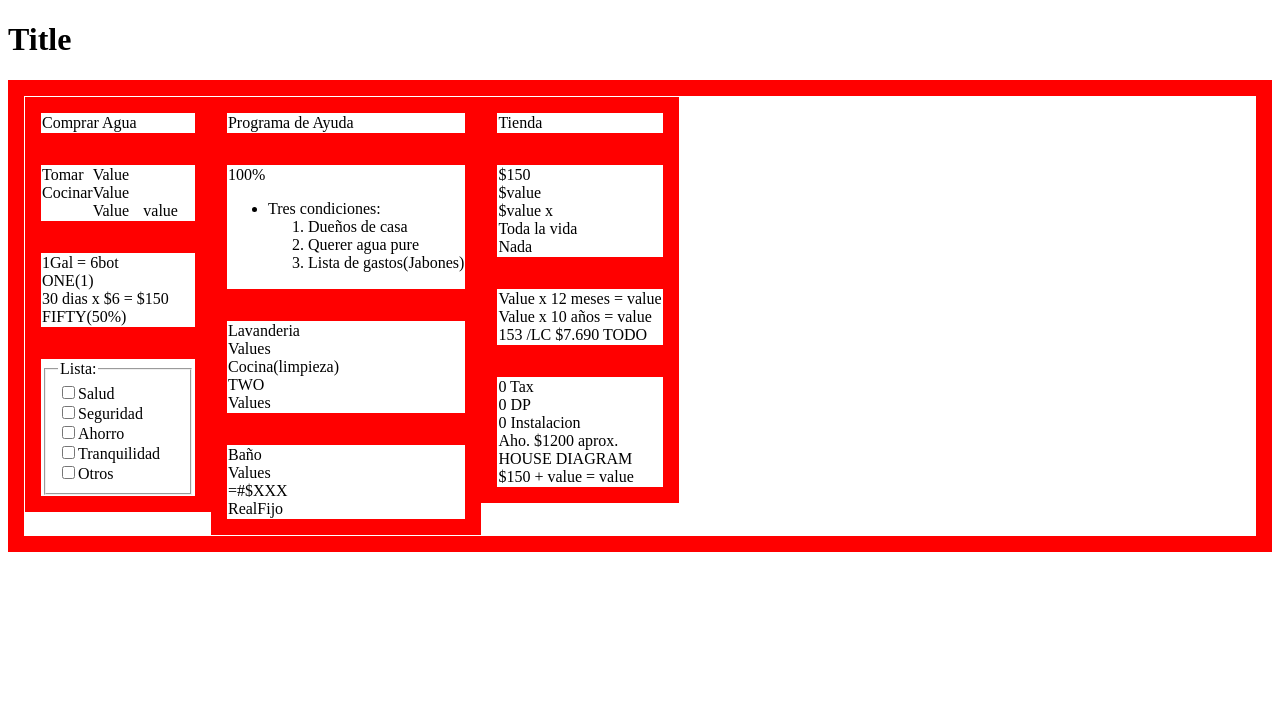
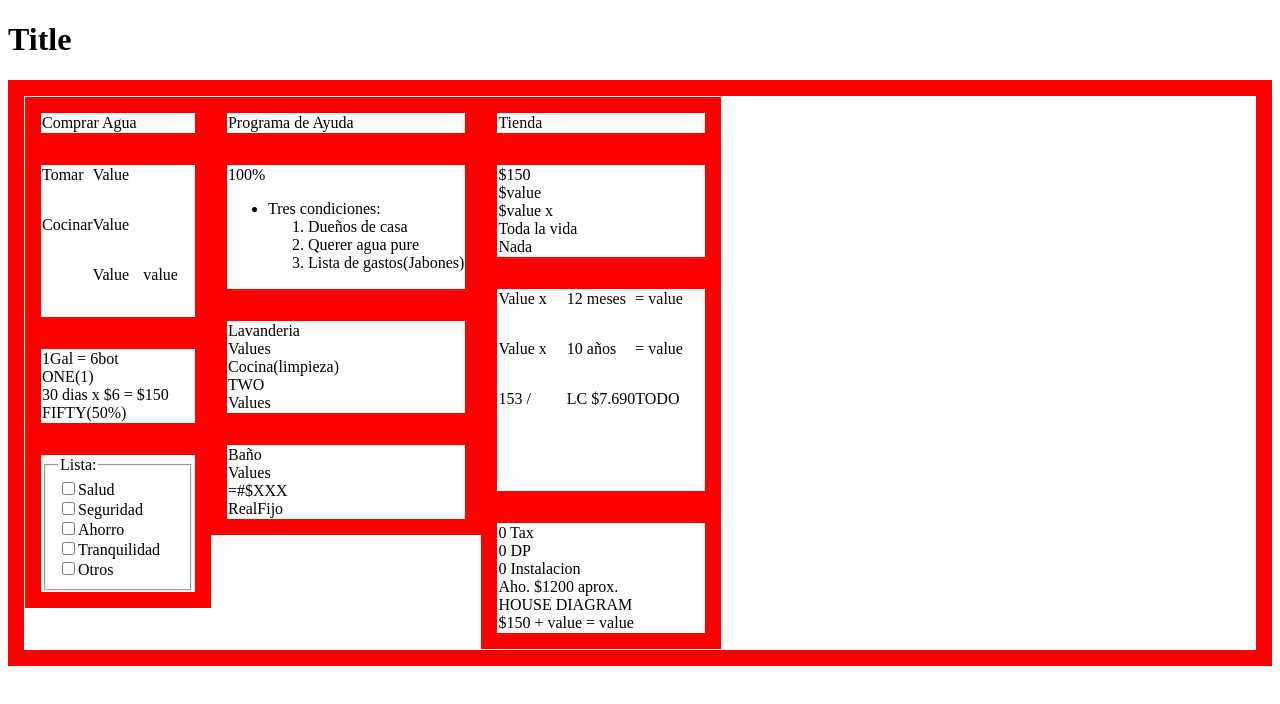
Before and after one commit to albergvasili/aquacola, a React (Create React App) app: page / in a window 1280 px wide. Shown: the top 704 px of the page. Built offline with nearby package versions, Linux system fonts and the light colour scheme.

Commit message:
Add css class for grid layout (three-by-three)
-Rename top-left to three-by-three
-Add grid-areas to CenterRight items
-Put tags fiftyone and fiftytwo inside a div container (fiftyone-two)

```diff
--- a/src/App.css
+++ b/src/App.css
@@ -17,10 +17,10 @@
   flex-grow: 1;
 }
 
-.top-left {
+.three-by-three {
   display: grid;
   grid-template-columns: repeat(3, 1fr);
-  grid-template-rows: repeat(3, 1fr);
+  grid-auto-rows: minmax(50px, auto);
   grid-template-areas:
     "a b c"
     "d e f"
@@ -50,3 +50,39 @@
 .eight {
   grid-area: i;
 }
+
+.thirtyfive {
+  grid-area: a;
+}
+
+.thirtysix {
+  grid-area: b;
+}
+
+.thirtyseven {
+  grid-area: c;
+}
+
+.thirtyeight {
+  grid-area: d;
+}
+
+.thirtynine {
+  grid-area: e;
+}
+
+.forty {
+  grid-area: f;
+}
+
+.fortyeight {
+  grid-area: g;
+}
+
+.fiftyone-two {
+  grid-area: h;
+}
+
+.fiftyfive {
+  grid-area: i;
+}
--- a/src/App.js
+++ b/src/App.js
@@ -20,7 +20,7 @@ const ThirdHeader = () => {
 
 const TopLeft = () => {
   return (
-    <div className='top-left test'>
+    <div className='three-by-three test'>
       <div className='two'>Tomar</div>
       <div className='three'>Cocinar</div>
       <div className='five variable'>Value</div>
@@ -128,7 +128,7 @@ const TopRight = () => {
 
 const CenterRight = () => {
   return (
-    <div className='test'>
+    <div className='test three-by-three'>
       <span className='thirtyfive'>Value x </span>
       <span className='thirtysix'>12 meses </span>
       <span className='thirtyseven'>= value </span>
@@ -138,8 +138,10 @@ const CenterRight = () => {
       <span className='forty'>= value </span>
       <br/>
       <span className='fortyeight'>153 /</span>
-      <span className='fiftyone'>LC </span>
-      <span className='fiftytwo'>$7.690 </span>
+        <div className="fiftyone-two">
+          <span>LC </span>
+          <span>$7.690 </span>
+        </div>
       <span className='fiftyfive'>TODO</span>
     </div>
   );
```
